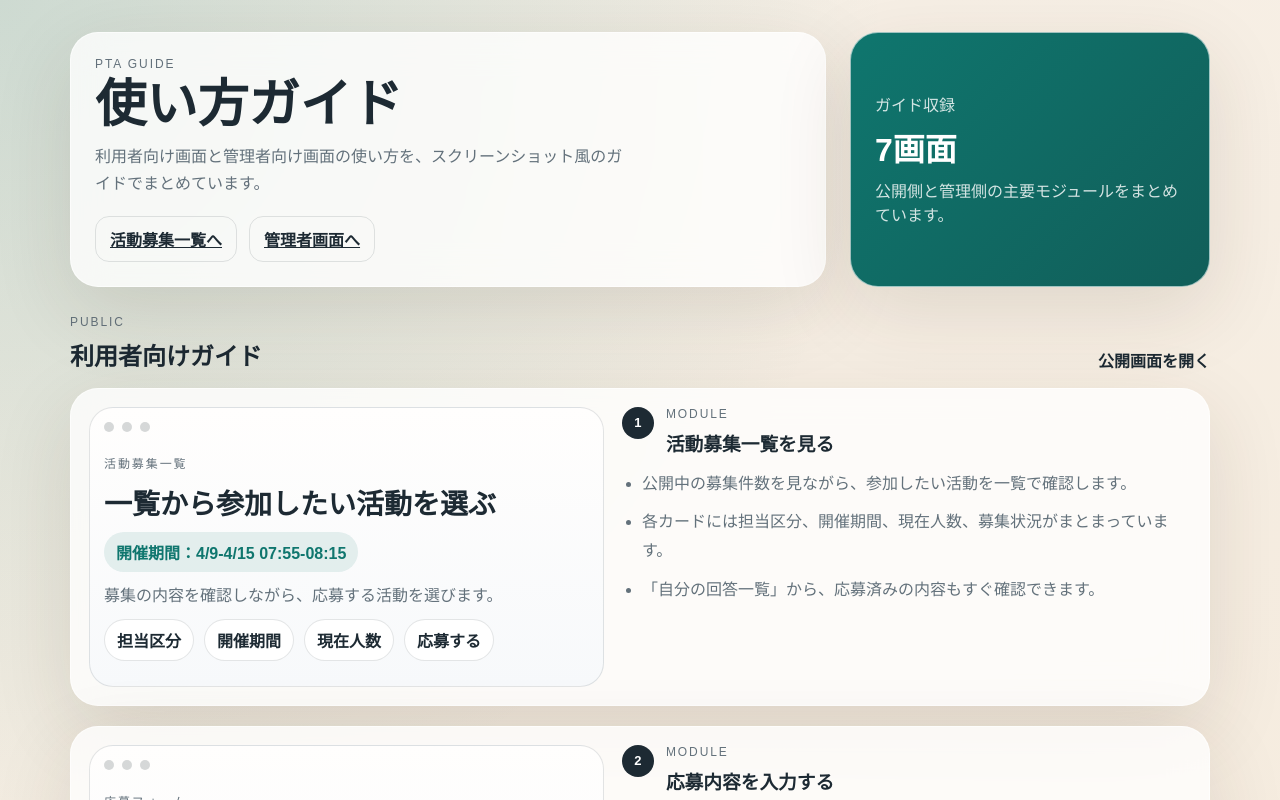
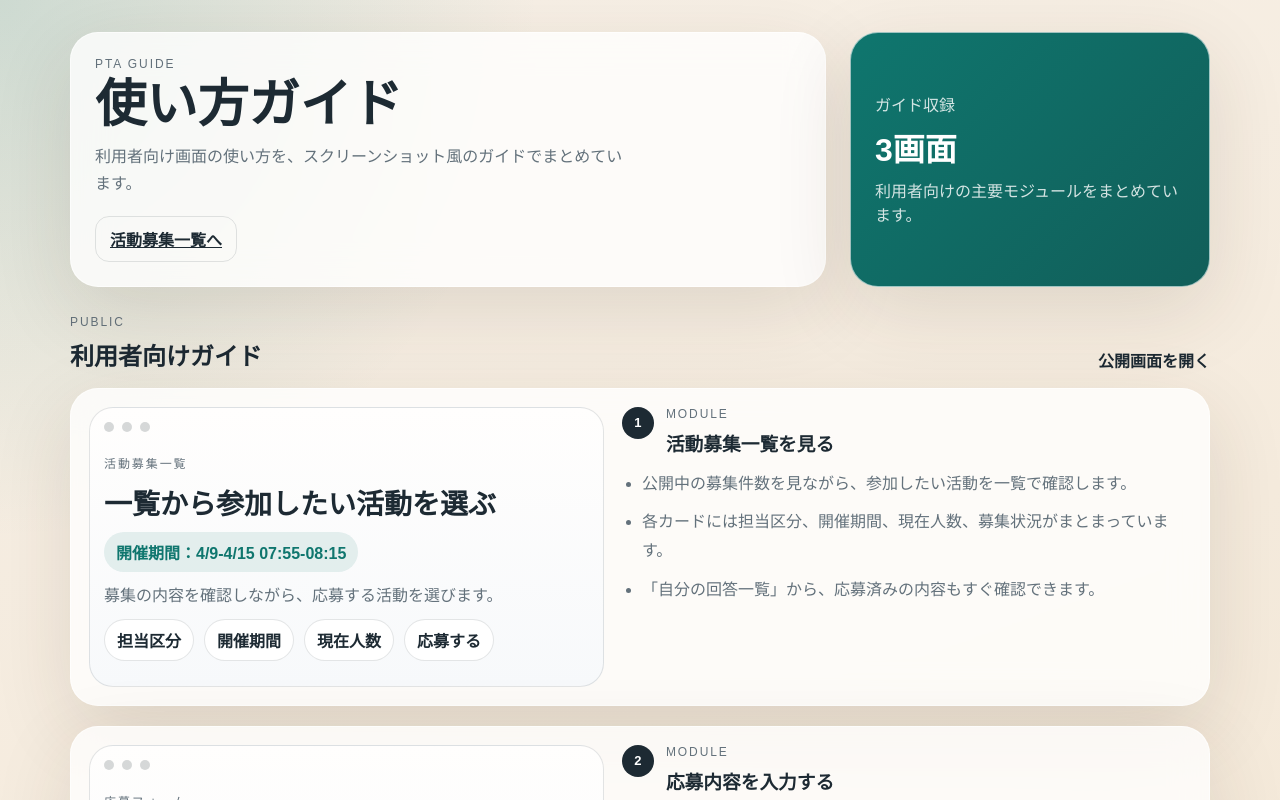
Before and after one commit to knakamura128/pta-line-app-2026, a Next.js app: page /guide in a window 1280 px wide. Shown: the top 800 px of the page. Built offline with nearby package versions, Linux system fonts and the light colour scheme.

Commit message:
Split guide page by audience

```diff
--- a/app/admin/layout.tsx
+++ b/app/admin/layout.tsx
@@ -26,7 +26,7 @@ export default function AdminLayout({
           <Link className="text-link" href="/admin/applications">
             回答一覧
           </Link>
-          <Link className="text-link" href="/guide#admin">
+          <Link className="text-link" href="/guide?mode=admin#admin">
             使い方ガイド
           </Link>
           <Link className="text-link" href="/">
--- a/app/guide/page.tsx
+++ b/app/guide/page.tsx
@@ -125,7 +125,17 @@ const adminModules = [
   }
 ];
 
-export default function GuidePage() {
+type GuideMode = "public" | "admin";
+
+export default async function GuidePage({
+  searchParams
+}: {
+  searchParams: Promise<{ mode?: string }>;
+}) {
+  const { mode } = await searchParams;
+  const guideMode: GuideMode = mode === "admin" ? "admin" : "public";
+  const visibleModules = guideMode === "admin" ? adminModules : publicModules;
+
   return (
     <div className="landing-shell">
       <header className="landing-hero">
@@ -133,25 +143,30 @@ export default function GuidePage() {
           <p className="eyebrow">PTA Guide</p>
           <h1>使い方ガイド</h1>
           <p className="hero-copy">
-            利用者向け画面と管理者向け画面の使い方を、スクリーンショット風のガイドでまとめています。
+            {guideMode === "admin"
+              ? "管理者向け画面の使い方を、スクリーンショット風のガイドでまとめています。"
+              : "利用者向け画面の使い方を、スクリーンショット風のガイドでまとめています。"}
           </p>
           <div className="hero-inline">
             <Link className="ghost-button small" href="/">
               活動募集一覧へ
             </Link>
+            {guideMode === "admin" ? (
               <Link className="ghost-button small" href="/admin">
                 管理者画面へ
               </Link>
+            ) : null}
           </div>
         </div>
         <div className="summary-card">
           <span>ガイド収録</span>
-          <strong>{publicModules.length + adminModules.length}画面</strong>
-          <p>公開側と管理側の主要モジュールをまとめています。</p>
+          <strong>{visibleModules.length}画面</strong>
+          <p>{guideMode === "admin" ? "管理者向けの主要モジュールをまとめています。" : "利用者向けの主要モジュールをまとめています。"}</p>
         </div>
       </header>
 
       <main className="guide-page-grid">
+        {guideMode === "public" ? (
           <section className="guide-section" id="public">
             <div className="guide-section-head">
               <div>
@@ -203,7 +218,9 @@ export default function GuidePage() {
               ))}
             </div>
           </section>
+        ) : null}
 
+        {guideMode === "admin" ? (
           <section className="guide-section" id="admin">
             <div className="guide-section-head">
               <div>
@@ -255,6 +272,7 @@ export default function GuidePage() {
               ))}
             </div>
           </section>
+        ) : null}
       </main>
     </div>
   );
--- a/app/page.tsx
+++ b/app/page.tsx
@@ -370,7 +370,7 @@ export default function Home() {
               </article>
             </div>
             <div className="hero-inline">
-              <Link className="text-link" href="/guide#public">
+              <Link className="text-link" href="/guide?mode=public#public">
                 詳しいガイドページを見る
               </Link>
             </div>
```
Lines whose indentation alone changed are shown as unchanged.
